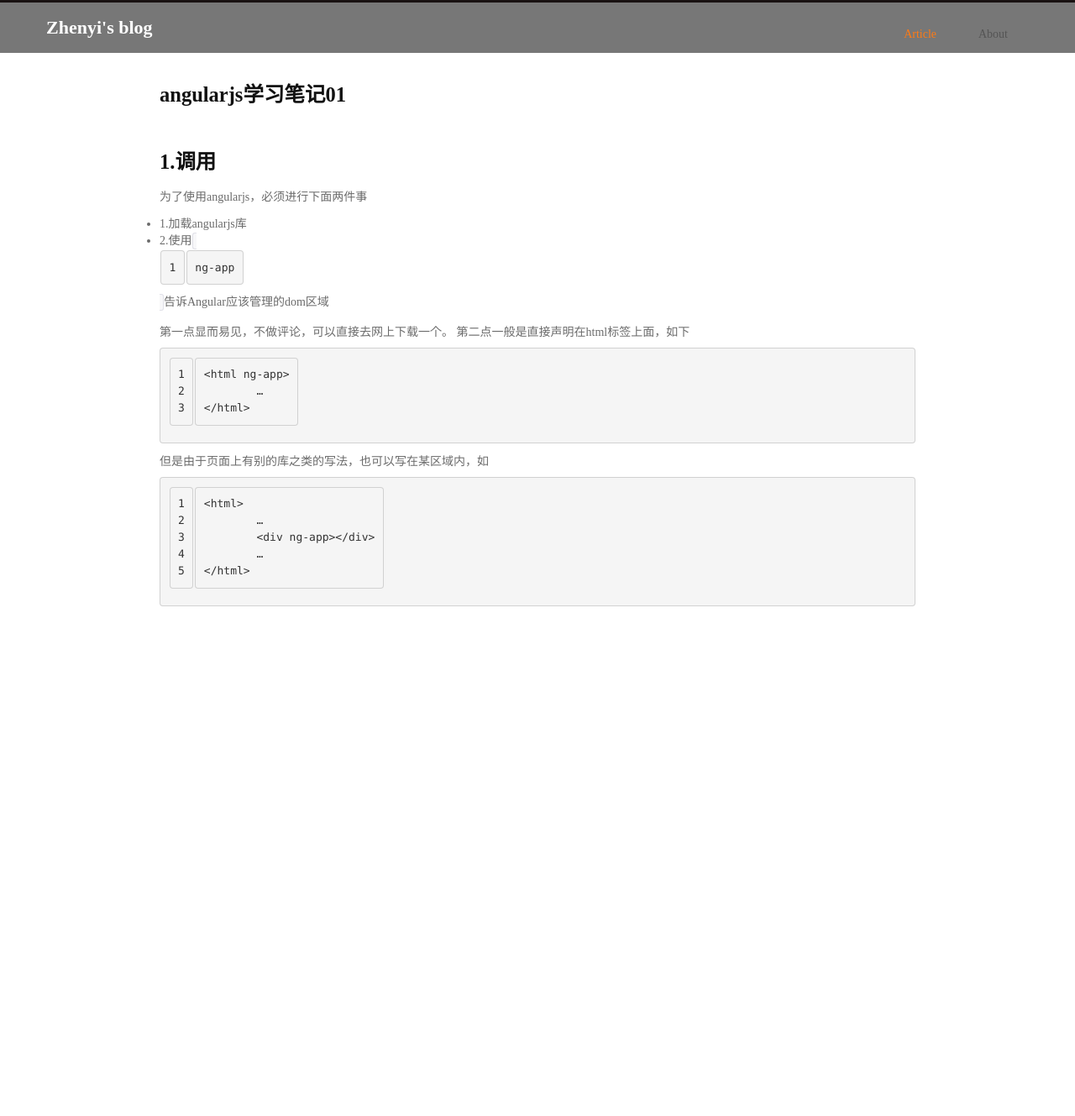
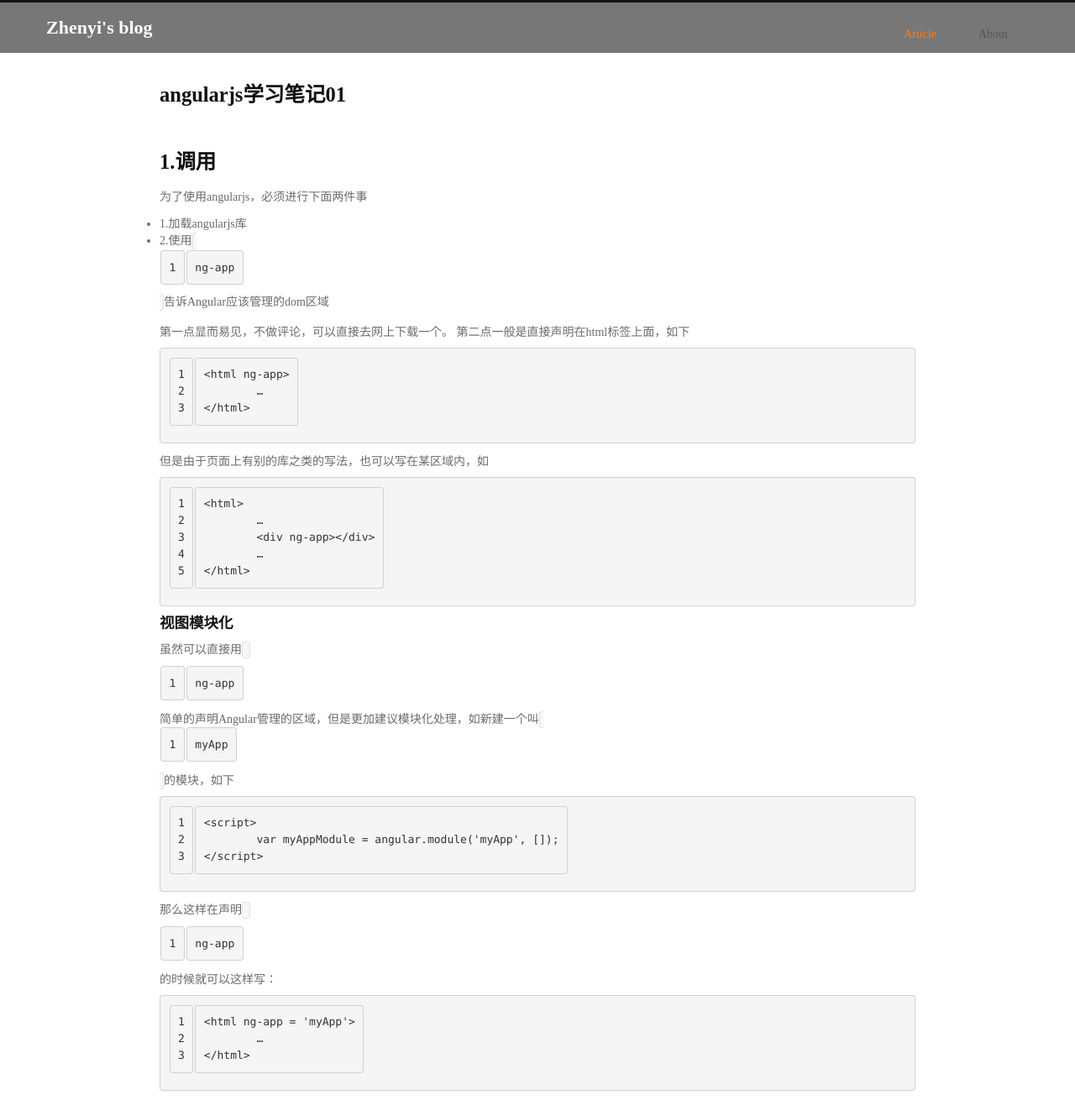
Before and after one commit to ajsdhf/ajsdhf.github.com, a Jekyll site: the page built from _posts/2014-04-21-angularjs学习笔记01.md, in a window 1280 px wide. Shown: the whole page at 84% size. Built offline with Jekyll 4.4.1, drawn with Linux system fonts in a browser that asks for light colours; Markdown is read by kramdown in place of the engine named in the settings; before the commit the page ends 900 px from its top, so only the background shows below that.

Commit message:
new post

```diff
--- a/_posts/2014-04-21-angularjs学习笔记01.md
+++ b/_posts/2014-04-21-angularjs学习笔记01.md
@@ -26,3 +26,17 @@ type: article
 		<div ng-app></div>
 		…
 	</html>
+
+####视图模块化
+
+虽然可以直接用`ng-app`简单的声明Angular管理的区域，但是更加建议模块化处理，如新建一个叫`myApp`的模块，如下
+
+	<script>
+    	var myAppModule = angular.module('myApp', []);
+    </script>
+
+那么这样在声明`ng-app`的时候就可以这样写：
+
+	<html ng-app = 'myApp'>
+		…
+	</html>
```
